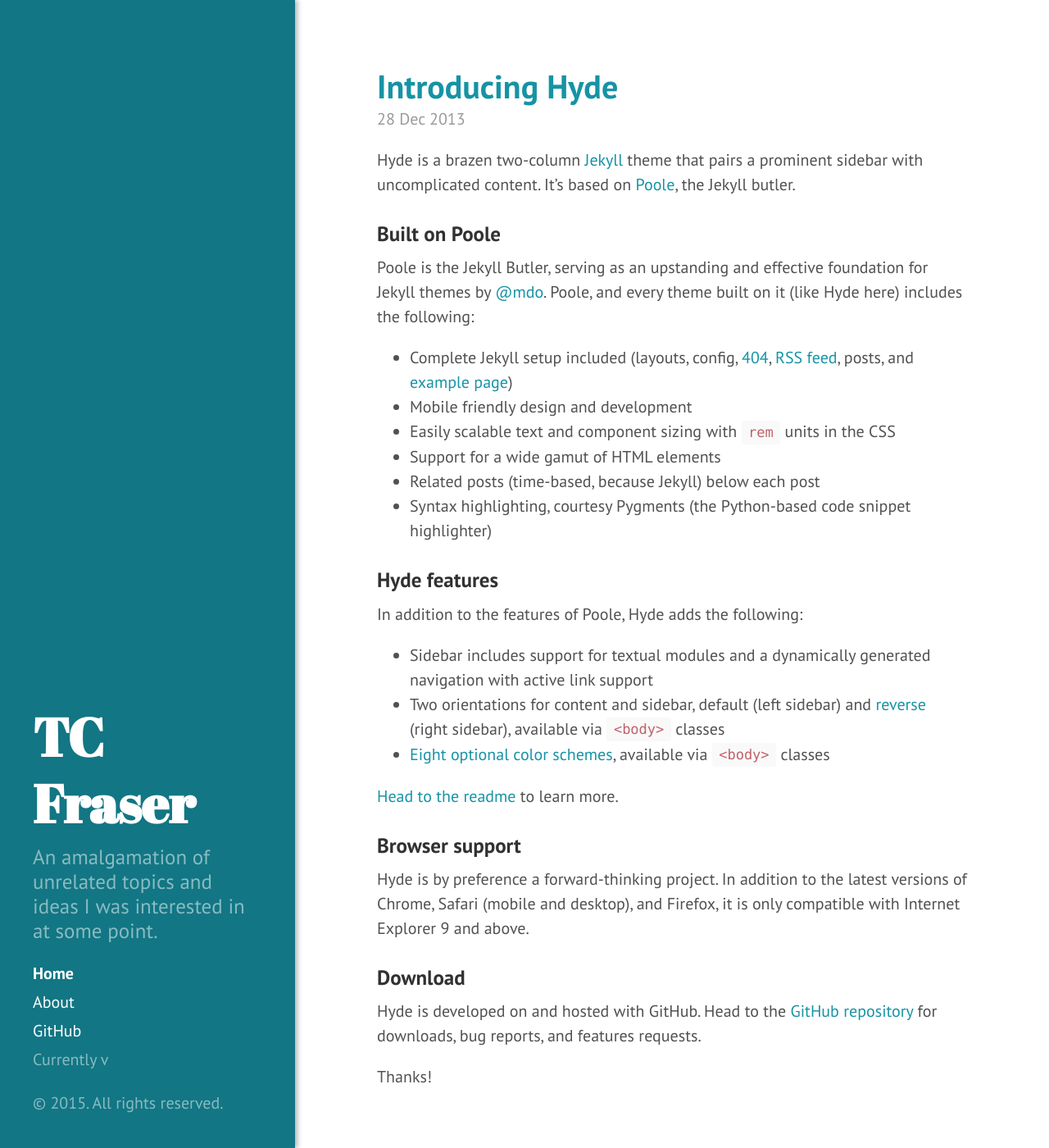
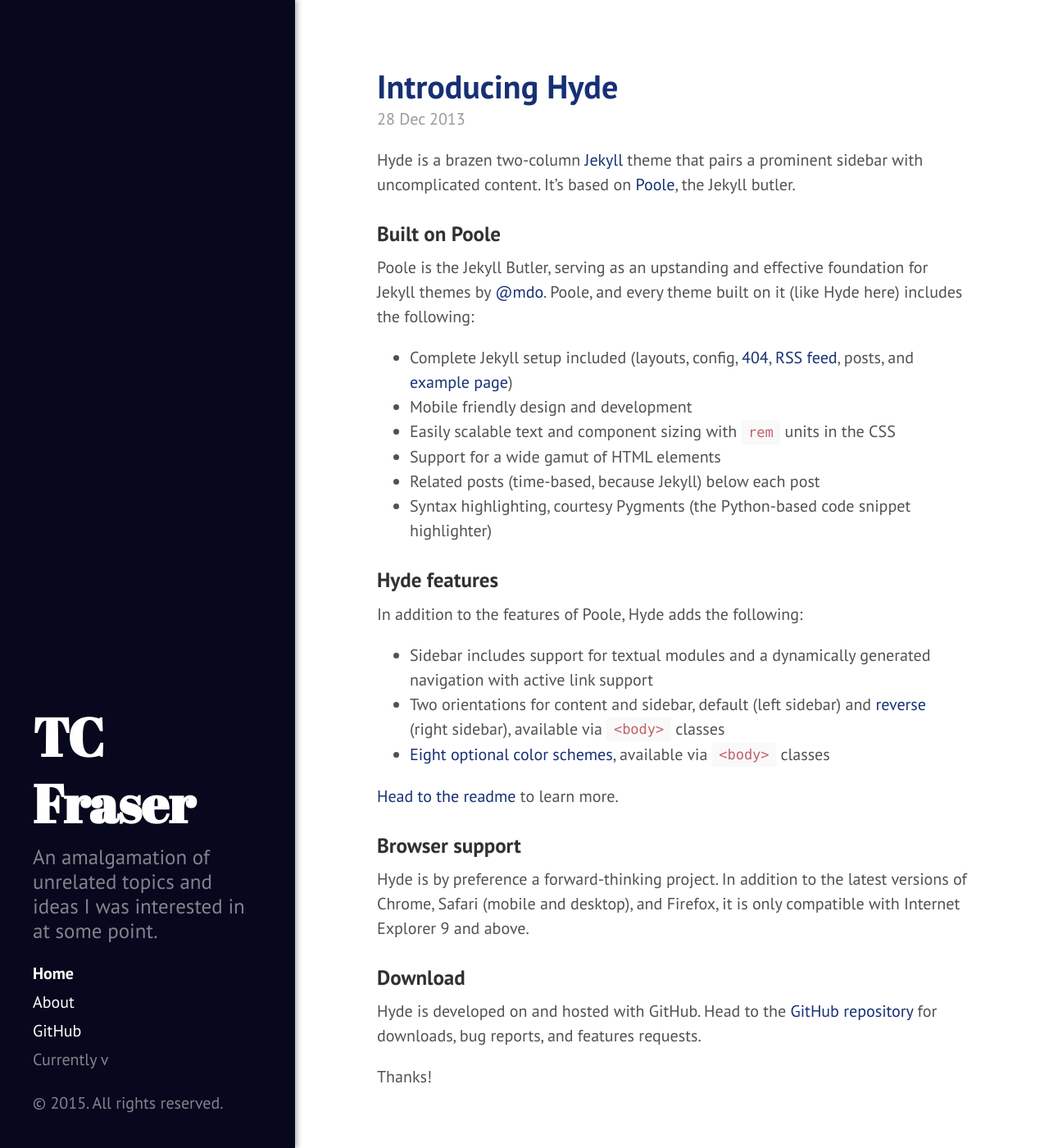
Before and after one commit to Sankarshan-Mudkavi/tcfraser.github.io, a Jekyll site: the page built from index.html, in a window 1280 px wide and 1400 px high. Shown: the whole window at 82% size. Built offline with Jekyll 4.4.1, drawn with Linux system fonts in a browser that asks for light colours; the list of posts is cut into pages by our own code.

Commit message:
New Logo

```diff
--- a/_includes/head.html
+++ b/_includes/head.html
@@ -16,6 +16,6 @@
   <link rel="stylesheet" href="http://fonts.googleapis.com/css?family=PT+Sans:400,400italic,700|Abril+Fatface">
 
   <!-- Icons -->
-  <link rel="apple-touch-icon-precomposed" sizes="144x144" href="{{ site.baseurl }}images/apple-touch-icon-144-precomposed.png">
+  <link rel="apple-touch-icon-precomposed" sizes="144x144" href="{{ site.baseurl }}images/site_icon_144x144.png">
                                  <link rel="shortcut icon" href="{{ site.baseurl }}images/favicon.ico">
 </head>
--- a/css/main.scss
+++ b/css/main.scss
@@ -12,8 +12,8 @@
 $break-size-3: 58em;
 $break-size-4: 64em;
 $default-text-color: #515151;
-$theme-color-main: #127684;
-$theme-color-light: #1693A5;
+$theme-color-main: #07071d;
+$theme-color-light: #173075;
 $side-bar-shadow-depth: 3px;
 $side-bar-shadow-color: rgba(0,0,0,0.3);
 /* ------ */
```
Also changed, not shown: images/apple-touch-icon-144-precomposed.png (deleted), images/favicon.ico, images/galaxy_main.png (added), images/site_icon_144x144.png (added), images/site_icon_512x512.png (added), 2 other files.
